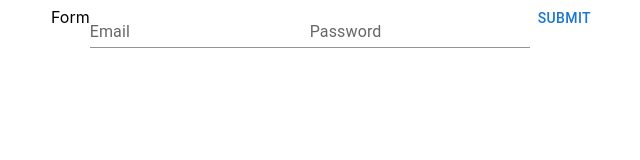
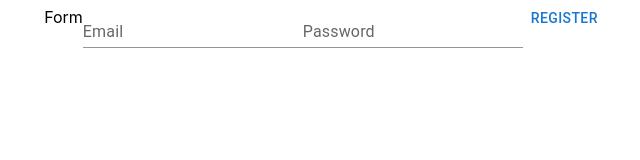
Before and after one commit to libertasia/fullstack-example, a React (Create React App) app in the folder client/: page /register in a window 1280 px wide. Shown: the top 160 px of the page, without its empty margins (315-955 px from the left). Built offline with nearby package versions, Linux system fonts and the light colour scheme.

Commit message:
add user logic in front end

```diff
--- a/client/src/components/users/AccountLogInForm.tsx
+++ b/client/src/components/users/AccountLogInForm.tsx
@@ -39,7 +39,7 @@ export default function AccountLogInForm() {
         variant="standard"
         onChange={getUserPassword}
       />
-      <Button onClick={onClickHandler}>Submit</Button>
+      <Button onClick={onClickHandler}>Log in</Button>
     </div>
   );
 }
--- a/client/src/components/users/AccountRegisterForm.tsx
+++ b/client/src/components/users/AccountRegisterForm.tsx
@@ -1,6 +1,7 @@
 import React, { useState } from "react";
 import axios from "axios";
 import { Button, TextField } from "@mui/material";
+import { useNavigate } from "react-router-dom";
 
 export default function AccountRegisterForm() {
   // get user information: email +password
@@ -17,13 +18,23 @@ export default function AccountRegisterForm() {
     setUserInformation({ ...userInformation, password: event.target.value });
   }
 
+  const navigate = useNavigate();
+
   function onClickHandler() {
     const endpoint = "http://localhost:8000/users";
 
     axios
       .post(endpoint, userInformation)
-      .then((random) => console.log(random.data))
+      .then((res) => {
+        if (res.status === 200) {
+          // save data
+          // navigate to log in page
+          navigate("/login");
+        }
+        console.log(res.data);
+      })
       .catch((error) => console.log(error));
+    setUserInformation({ password: "", email: "" });
   }
 
   return (
@@ -33,15 +44,17 @@ export default function AccountRegisterForm() {
         id="standard-basic"
         label="Email"
         variant="standard"
+        value={userInformation.email}
         onChange={getUserEmail}
       />
       <TextField
         id="standard-basic"
         label="Password"
         variant="standard"
+        value={userInformation.password}
         onChange={getUserPassword}
       />
-      <Button onClick={onClickHandler}>Submit</Button>
+      <Button onClick={onClickHandler}>Register</Button>
     </div>
   );
 }
```
Also changed, not shown: 1 other file (tests, documents, lock files or other folders).
